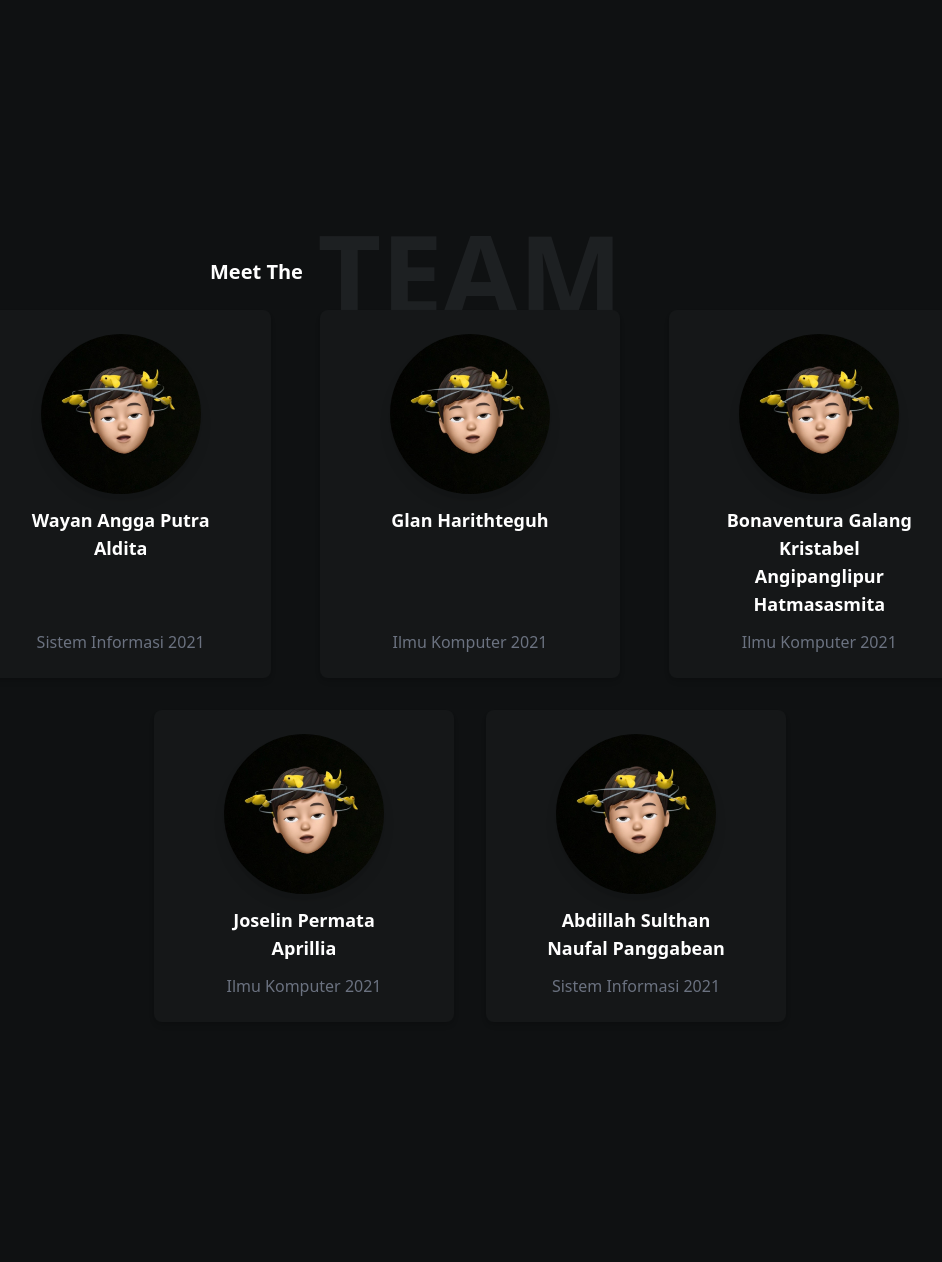
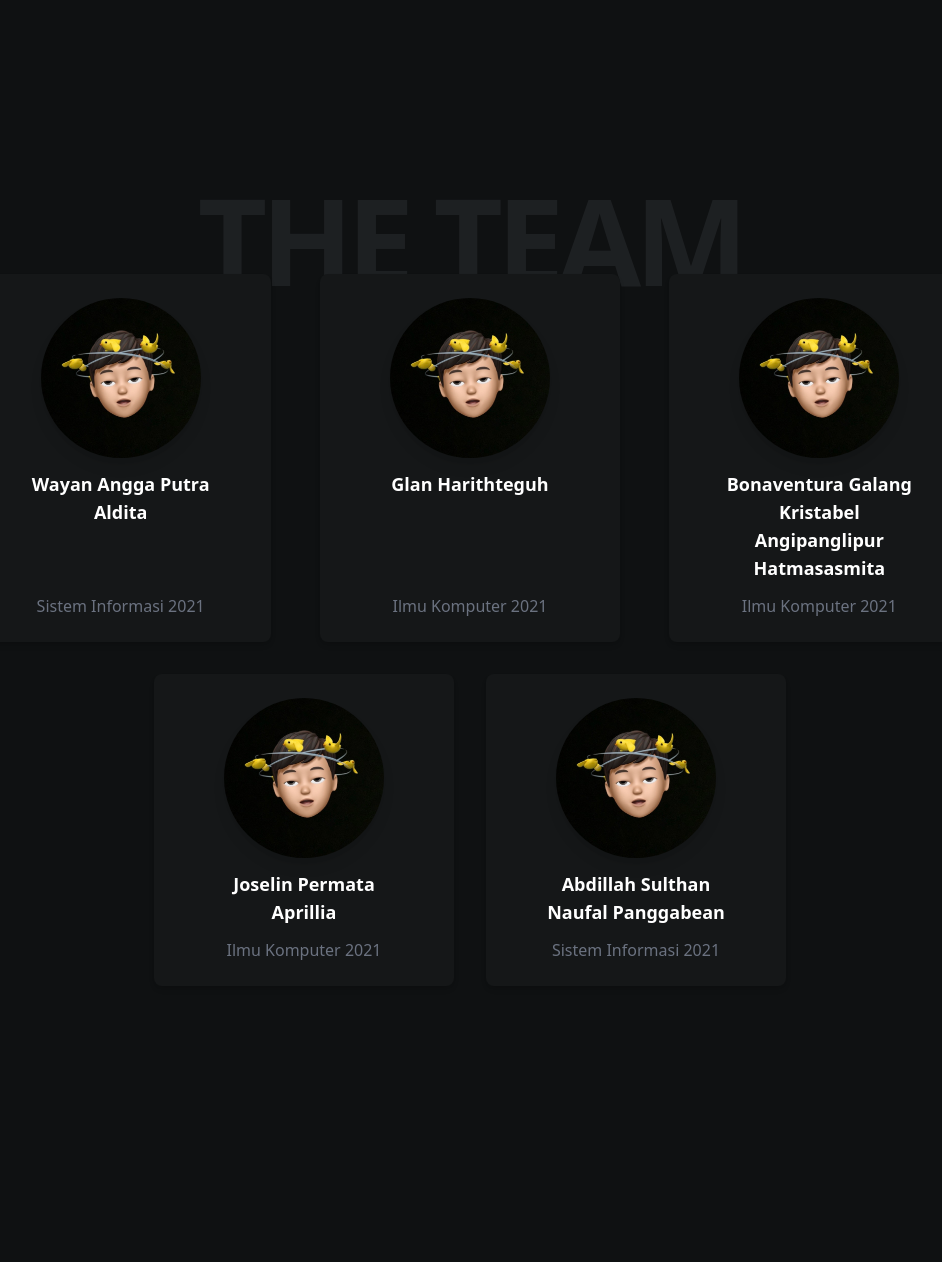
Before and after one commit to ngetech/ngetech, a Django app: page /about-us/ in a window 1280 px wide. Shown: the part 714-1976 px from the top of the page, without its empty margins (170-1112 px from the left). Run offline with Django 4.2, Linux system fonts and the light colour scheme; some libraries are stand-ins or nearby versions.

Commit message:
refactor:add adjustment in post tech & about-us section

```diff
--- a/about_us/templates/about_us_index.html
+++ b/about_us/templates/about_us_index.html
@@ -38,14 +38,15 @@
     <!-- About Devs Start -->
     <section id="about-devs" class="flex flex-col items-center justify-center h-full w-full md:px-16 mb-[30vh]">
         <div class="relative p-[68px] mx-8 md:mx-16 md:w-full rounded-[20px]">
-            <h2 class="text-xl font-bold text-center lg:text-start md:pl-0 lg:pl-[31vh] text-white">Meet The <span
-                    class="lg:hidden">Devs</span>
-            </h2>
+            <!-- <h2 class="text-xl font-bold text-center lg:text-transparent lg:text-start md:pl-0 lg:pl-[31vh] text-white">Meet The <span
+                    class="lg:hidden">Team</span>
+            </h2> -->
+            <p
+                class="absolute top-0 text-[80px] md:text-[100px] lg:text-[120px] leading-[80px] md:leading-[100px] text-center left-1/2  transform -translate-x-1/2 font-extrabold  opacity-10 lg:flex text-gray-400 tracking-tighter">
+                THE TEAM
+            </p>
             <div
-                class="hidden absolute top-0 text-[110px] left-1/2  transform -translate-x-1/2 font-extrabold leading-100 opacity-10 lg:flex text-gray-400">
-                TEAM</div>
-            <div
-                class="relative mt-6 lg:grid lg:grid-cols-3 xl:grid xl:grid-cols-3 gap-8 flex flex-col justify-center">
+                class="relative mt-[16vh] md:mt-[18vh] lg:mt-[2vh] lg:grid lg:grid-cols-3 xl:grid xl:grid-cols-3 gap-8 flex flex-col justify-center">
                 <div class=" flex justify-center auto-rows-auto">
                     <div
                         class="flex flex-col items-center py-6 px-8 sm:max-w-md md:max-w-lg lg:max-w-[300px] w-full h-full bg-charcoal-800 rounded-lg shadow-md transform transition duration-500 hover:scale-110">
--- a/post_tech/templates/post_tech_index.html
+++ b/post_tech/templates/post_tech_index.html
@@ -83,7 +83,7 @@
                     console.log();
                     $('#post-tech-container').append(
                         `<a href="../post-detail/user-post-detail/${res[i].pk}">
-                            <div class="aspect-video p-8 mb-4 rounded-lg break-inside-avoid bg-charcoal-800 hover:bg-charcoal-700">
+                            <div class="aspect-video p-8 mb-4 rounded-lg break-inside-avoid bg-charcoal-800 {% if user.is_authenticated %} hover:bg-charcoal-700 {% endif %}">
                                 <div class="flex items-center gap-3">
                                     <svg xmlns="http://www.w3.org/2000/svg" width="40" height="40"
                                         preserveAspectRatio="xMidYMid meet" viewBox="0 0 32 32">
--- a/post_tech/views.py
+++ b/post_tech/views.py
@@ -7,14 +7,12 @@ from django.http import HttpResponse, JsonResponse
 
 from post_tech.models import PostTech
 
-# @login_required(login_url='/login/')
 def show_post_tech(request):
     return render(
         request,
         'post_tech_index.html'
     )
 
-@login_required(login_url='/login/')
 @csrf_exempt
 def get_tech_post(request):
     posts = PostTech.objects.order_by('?')
--- a/theme/static/css/dist/styles.css
+++ b/theme/static/css/dist/styles.css
@@ -964,6 +964,78 @@ select {
   margin-left: -0.25rem;
 }
 
+.-mt-8 {
+  margin-top: -2rem;
+}
+
+.mt-10 {
+  margin-top: 2.5rem;
+}
+
+.mt-\[20px\] {
+  margin-top: 20px;
+}
+
+.mt-\[8vh\] {
+  margin-top: 8vh;
+}
+
+.mt-\[4vh\] {
+  margin-top: 4vh;
+}
+
+.mt-\[20vh\] {
+  margin-top: 20vh;
+}
+
+.mt-\[40vh\] {
+  margin-top: 40vh;
+}
+
+.mt-\[36vh\] {
+  margin-top: 36vh;
+}
+
+.mt-\[30vh\] {
+  margin-top: 30vh;
+}
+
+.mt-\[34vh\] {
+  margin-top: 34vh;
+}
+
+.mt-\[32vh\] {
+  margin-top: 32vh;
+}
+
+.mt-\[33vh\] {
+  margin-top: 33vh;
+}
+
+.mt-\[18vh\] {
+  margin-top: 18vh;
+}
+
+.mt-\[2vh\] {
+  margin-top: 2vh;
+}
+
+.mt-\[10px\] {
+  margin-top: 10px;
+}
+
+.mt-1 {
+  margin-top: 0.25rem;
+}
+
+.mt-\[24vh\] {
+  margin-top: 24vh;
+}
+
+.mt-\[16vh\] {
+  margin-top: 16vh;
+}
+
 .block {
   display: block;
 }
@@ -1542,6 +1614,27 @@ select {
   line-height: 2.25rem;
 }
 
+.text-7xl {
+  font-size: 4.5rem;
+  line-height: 1;
+}
+
+.text-\[70px\] {
+  font-size: 70px;
+}
+
+.text-\[80px\] {
+  font-size: 80px;
+}
+
+.text-\[30px\] {
+  font-size: 30px;
+}
+
+.text-\[40px\] {
+  font-size: 40px;
+}
+
 .font-bold {
   font-weight: 700;
 }
@@ -1570,12 +1663,32 @@ select {
   line-height: 1.5;
 }
 
+.leading-10 {
+  line-height: 2.5rem;
+}
+
+.leading-\[10px\] {
+  line-height: 10px;
+}
+
+.leading-\[40px\] {
+  line-height: 40px;
+}
+
+.leading-\[80px\] {
+  line-height: 80px;
+}
+
 .tracking-tight {
   letter-spacing: -0.025em;
 }
 
 .tracking-normal {
   letter-spacing: 0em;
+}
+
+.tracking-tighter {
+  letter-spacing: -0.05em;
 }
 
 .text-white {
@@ -1640,6 +1753,10 @@ select {
 
 .opacity-10 {
   opacity: 0.1;
+}
+
+.mix-blend-overlay {
+  mix-blend-mode: overlay;
 }
 
 .shadow-md {
@@ -1919,6 +2036,16 @@ select {
   .sm\:text-center {
     text-align: center;
   }
+
+  .sm\:text-8xl {
+    font-size: 6rem;
+    line-height: 1;
+  }
+
+  .sm\:text-3xl {
+    font-size: 1.875rem;
+    line-height: 2.25rem;
+  }
 }
 
 @media (min-width: 768px) {
@@ -1953,6 +2080,18 @@ select {
 
   .md\:mt-0 {
     margin-top: 0px;
+  }
+
+  .md\:-mr-2 {
+    margin-right: -0.5rem;
+  }
+
+  .md\:-mt-0 {
+    margin-top: -0px;
+  }
+
+  .md\:mt-\[18vh\] {
+    margin-top: 18vh;
   }
 
   .md\:flex {
@@ -2051,8 +2190,34 @@ select {
     line-height: 1.25rem;
   }
 
+  .md\:text-4xl {
+    font-size: 2.25rem;
+    line-height: 2.5rem;
+  }
+
+  .md\:text-6xl {
+    font-size: 3.75rem;
+    line-height: 1;
+  }
+
+  .md\:text-\[50px\] {
+    font-size: 50px;
+  }
+
+  .md\:text-\[70px\] {
+    font-size: 70px;
+  }
+
+  .md\:text-\[100px\] {
+    font-size: 100px;
+  }
+
   .md\:font-medium {
     font-weight: 500;
+  }
+
+  .md\:leading-\[100px\] {
+    line-height: 100px;
   }
 
   .md\:hover\:bg-transparent:hover {
@@ -2094,6 +2259,30 @@ select {
     margin-left: auto;
   }
 
+  .lg\:-mr-5 {
+    margin-right: -1.25rem;
+  }
+
+  .lg\:mt-\[22vh\] {
+    margin-top: 22vh;
+  }
+
+  .lg\:mt-\[16vh\] {
+    margin-top: 16vh;
+  }
+
+  .lg\:mt-\[10vh\] {
+    margin-top: 10vh;
+  }
+
+  .lg\:mt-\[4vh\] {
+    margin-top: 4vh;
+  }
+
+  .lg\:mt-\[2vh\] {
+    margin-top: 2vh;
+  }
+
   .lg\:flex {
     display: flex;
   }
@@ -2146,6 +2335,19 @@ select {
   .lg\:text-start {
     text-align: start;
   }
+
+  .lg\:text-8xl {
+    font-size: 6rem;
+    line-height: 1;
+  }
+
+  .lg\:text-\[120px\] {
+    font-size: 120px;
+  }
+
+  .lg\:text-transparent {
+    color: transparent;
+  }
 }
 
 @media (min-width: 1280px) {
@@ -2160,4 +2362,14 @@ select {
   .xl\:flex-row {
     flex-direction: row;
   }
-}
+
+  .xl\:text-5xl {
+    font-size: 3rem;
+    line-height: 1;
+  }
+
+  .xl\:text-9xl {
+    font-size: 8rem;
+    line-height: 1;
+  }
+}
```
Also changed, not shown: post_detail/templates/post_detail_index.html (+6 -4 lines).
